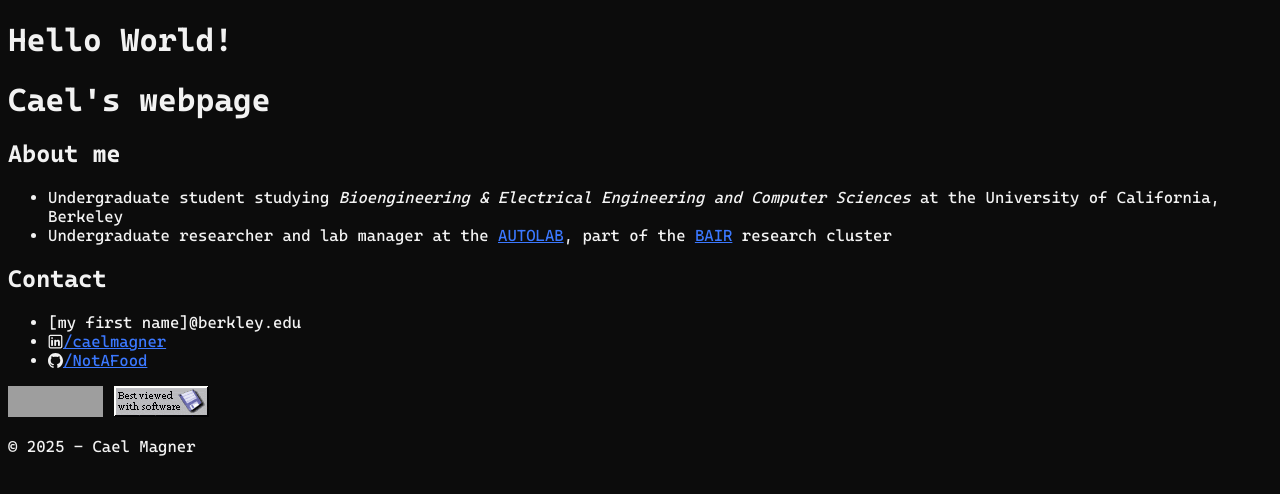
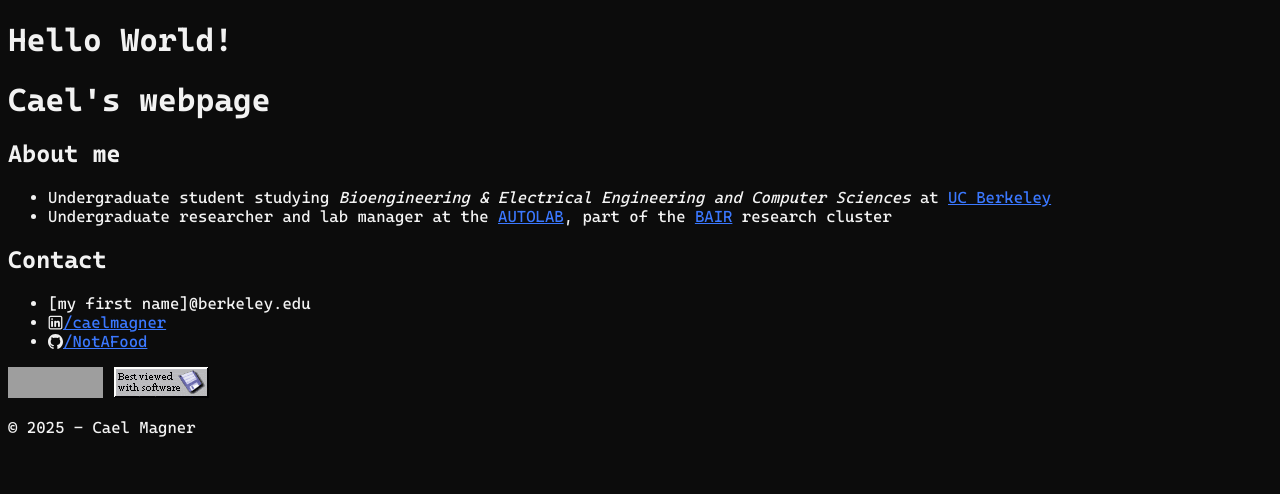
Before and after one commit to NotAFood/personal-website, a plain HTML site: page index.html in a window 1280 px wide. Drawn offline with Linux system fonts and the light colour scheme; grey boxes are pictures that could not be loaded.

Commit message:
chilled out

```diff
--- a/index.html
+++ b/index.html
@@ -13,8 +13,8 @@
   <h1>Cael's webpage</h1>
   <h2>About me</h2>
   <ul>
-    <li>Undergraduate student studying <i>Bioengineering & Electrical Engineering and Computer Sciences</i> at the
-      University of California, Berkeley</li>
+    <li>Undergraduate student studying <i>Bioengineering & Electrical Engineering and Computer Sciences</i> at <a
+        href="https://berkeley.edu" target="_blank" rel="noopener noreferrer">UC Berkeley</a></li>
     <li>Undergraduate researcher and lab manager at the <a href="https://autolab.berkeley.edu/" target="_blank"
         rel="noopener noreferrer">AUTOLAB</a>, part of the <a href="https://bair.berkeley.edu" target="_blank"
         rel="noopener noreferrer">BAIR</a> research cluster</li>
@@ -22,7 +22,7 @@
   </ul>
   <h2>Contact</h2>
   <ul>
-    <li>[my first name]@berkley.edu</li>
+    <li>[my first name]@berkeley.edu</li>
     <li><img src="imgs/linkedin-logo.svg" alt="LinkedIn" class="logo"><a
         href="https://www.linkedin.com/in/caelmagner/">/caelmagner</a></li>
     <li><img src="imgs/github-logo.svg" alt="GitHub" class="logo"><a href="https://github.com/NotAFood" target="_blank"
```
